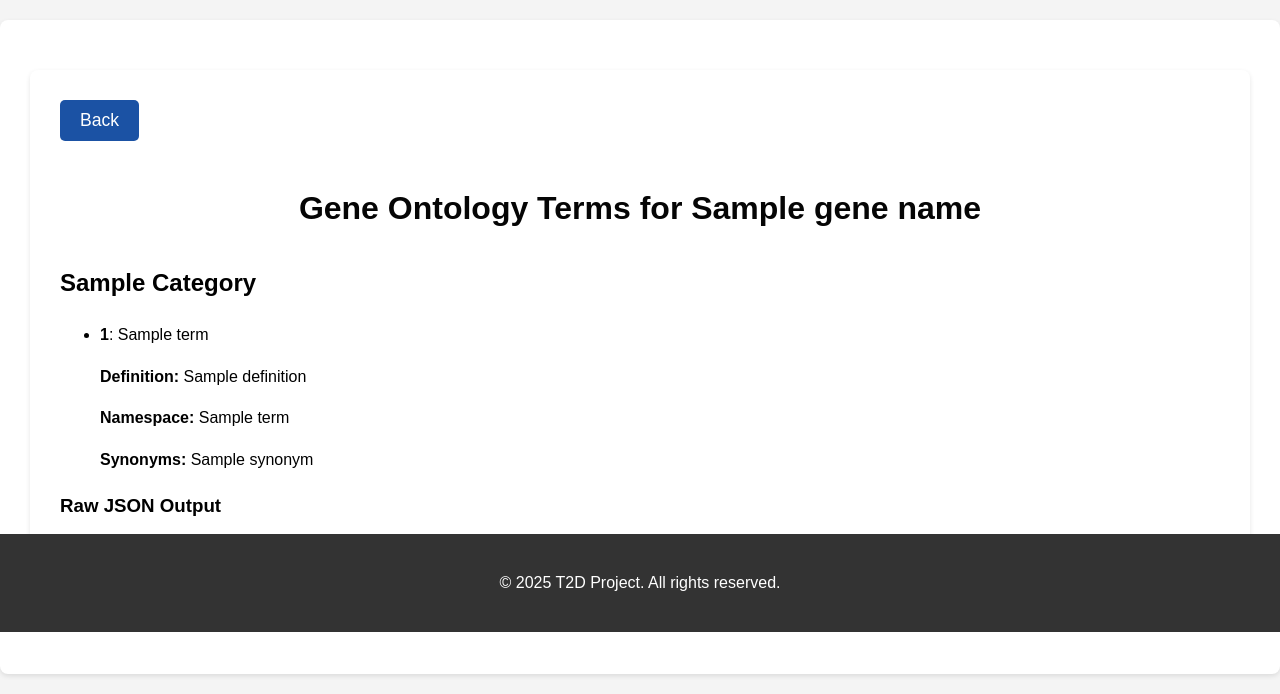
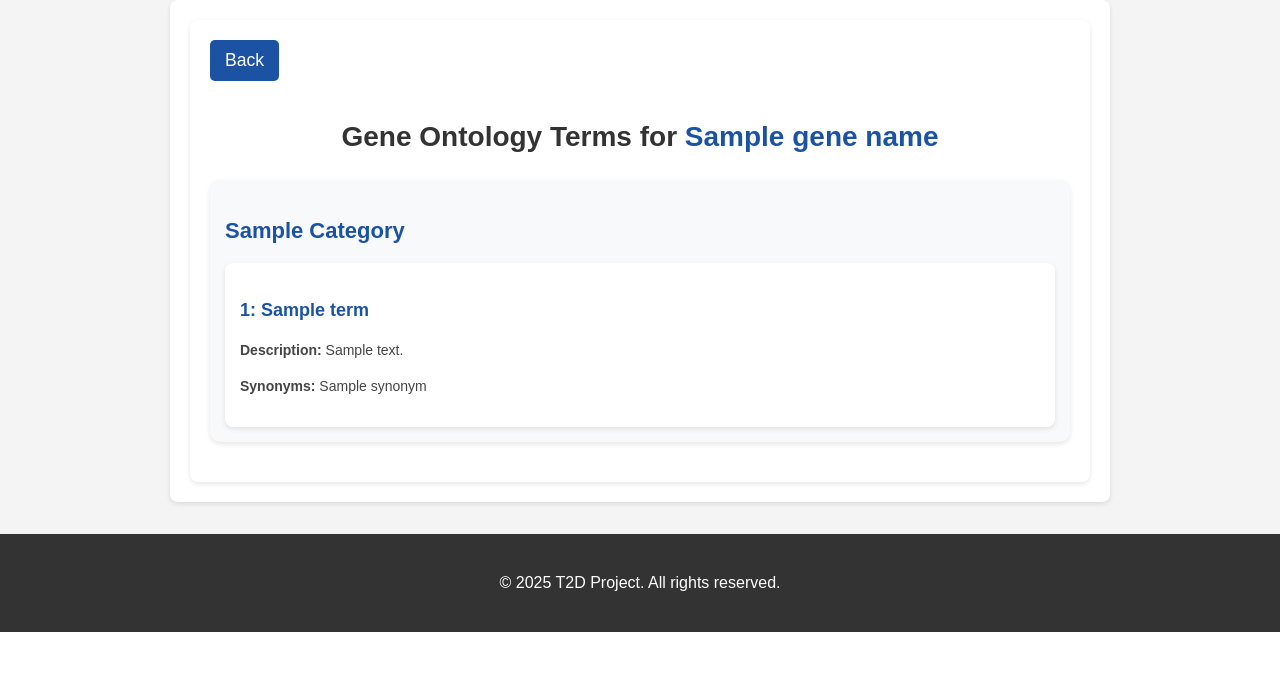
Before and after one commit to mattcodesbio/T2D_Research_Portal, a Flask app: template templates/ontology.html in a window 1280 px wide. Shown: the part 168-862 px from the top of the page. After the commit the page ends 800 px from the top, so only its background shows below. Run offline with Flask 3, Linux system fonts and the light colour scheme; the template is opened without the code that fills it: most values are stand-ins (such as "Sample title", 1, 10 or a date in 2020).

Commit message:
updated ontology

```diff
--- a/templates/ontology.html
+++ b/templates/ontology.html
@@ -5,53 +5,127 @@
 {% block content %}
     <div class="container">
         <button class="back-button" onclick="window.history.back();">Back</button>
-        <h1 class="main-title">Gene Ontology Terms for {{ gene_name }}</h1>
+        <h1 class="main-title">Gene Ontology Terms for <span class="highlight">{{ gene_name }}</span></h1>
 
         {% if go_terms %}
+            <div class="ontology-sections">
                 {% for category, terms in go_terms.items() %}
+                    <div class="ontology-category">
                         <h2>{{ category.replace('_', ' ') | title }}</h2>
-                <ul>
+                        {% if terms %}
+                            <div class="go-card-container">
                                 {% for term in terms %}
-                        <li><strong>{{ term.id }}</strong>: {{ term.name }}</li>
-                        <p><strong>Definition:</strong> {{ term.definition }}</p>
-                        <p><strong>Namespace:</strong> {{ term.namespace }}</p>
+                                    <div class="go-card">
+                                        <h3 class="go-title">{{ term.id }}: {{ term.name }}</h3>
+                                        <p class="go-description"><strong>Description:</strong> {{ term.description }}</p>
                                         {% if term.synonyms %}
-                            <p><strong>Synonyms:</strong> {{ term.synonyms | join(', ') }}</p>
+                                            <p class="go-synonyms"><strong>Synonyms:</strong> {{ term.synonyms | join(', ') }}</p>
                                         {% endif %}
+                                    </div>
                                 {% endfor %}
-                </ul>
+                            </div>
+                        {% else %}
+                            <p class="no-terms">No terms found in this category.</p>
+                        {% endif %}
+                    </div>
                 {% endfor %}
-
-            <h3>Raw JSON Output</h3>
-            <pre>{{ go_terms | tojson(indent=2) }}</pre>  <!-- Displays raw JSON output -->
+            </div>
         {% else %}
-            <p>No Gene Ontology terms found for this gene.</p>
+            <p class="no-results">No Gene Ontology terms found for this gene.</p>
         {% endif %}
     </div>
 
     <style>
-        .go-term {
-            background-color: #f9f9f9;
+        /* General container styling */
+        .container {
+            max-width: 900px;
+            margin: auto;
+            padding: 20px;
+        }
+
+        .highlight {
+            color: #1b52a4;
+            font-weight: bold;
+        }
+
+        .main-title {
+            text-align: center;
+            font-size: 28px;
+            font-weight: bold;
+            margin-bottom: 20px;
+            color: #333;
+        }
+
+        /* Ontology category section */
+        .ontology-category {
+            background: #f8f9fa;
             padding: 15px;
             margin-bottom: 20px;
-            border-radius: 8px;
+            border-radius: 10px;
             box-shadow: 0 2px 5px rgba(0, 0, 0, 0.1);
         }
 
-        .go-term h2 {
+        .ontology-category h2 {
             color: #1b52a4;
+            font-size: 22px;
+            margin-bottom: 15px;
         }
 
-        .go-term p {
-            font-size: 1.1em;
-            color: #333;
+        /* GO term cards */
+        .go-card-container {
+            display: flex;
+            flex-wrap: wrap;
+            gap: 15px;
         }
 
-        pre {
-            background-color: #eee;
-            padding: 10px;
+        .go-card {
+            background: white;
+            padding: 15px;
+            border-radius: 8px;
+            box-shadow: 0 2px 5px rgba(0, 0, 0, 0.1);
+            flex: 1 1 calc(50% - 15px);
+            min-width: 250px;
+        }
+
+        .go-title {
+            font-size: 18px;
+            font-weight: bold;
+            color: #1b52a4;
+            margin-bottom: 10px;
+        }
+
+        .go-description, .go-synonyms {
+            font-size: 14px;
+            color: #444;
+        }
+
+        .no-terms, .no-results {
+            text-align: center;
+            color: #888;
+            font-style: italic;
+        }
+
+        /* Responsive design */
+        @media (max-width: 600px) {
+            .go-card {
+                flex: 1 1 100%;
+            }
+        }
+
+        .back-button {
+            display: inline-block;
+            background: #1b52a4;
+            color: white;
+            padding: 10px 15px;
+            border: none;
             border-radius: 5px;
-            white-space: pre-wrap; /* Ensures text wraps */
+            cursor: pointer;
+            text-decoration: none;
+            margin-bottom: 15px;
+        }
+
+        .back-button:hover {
+            background: #164280;
         }
     </style>
 {% endblock %}
```
Also changed, not shown: functions.py (+62 -38 lines), routes.py (+5 -2 lines), 1 other file. Lines whose indentation alone changed are shown as unchanged.
